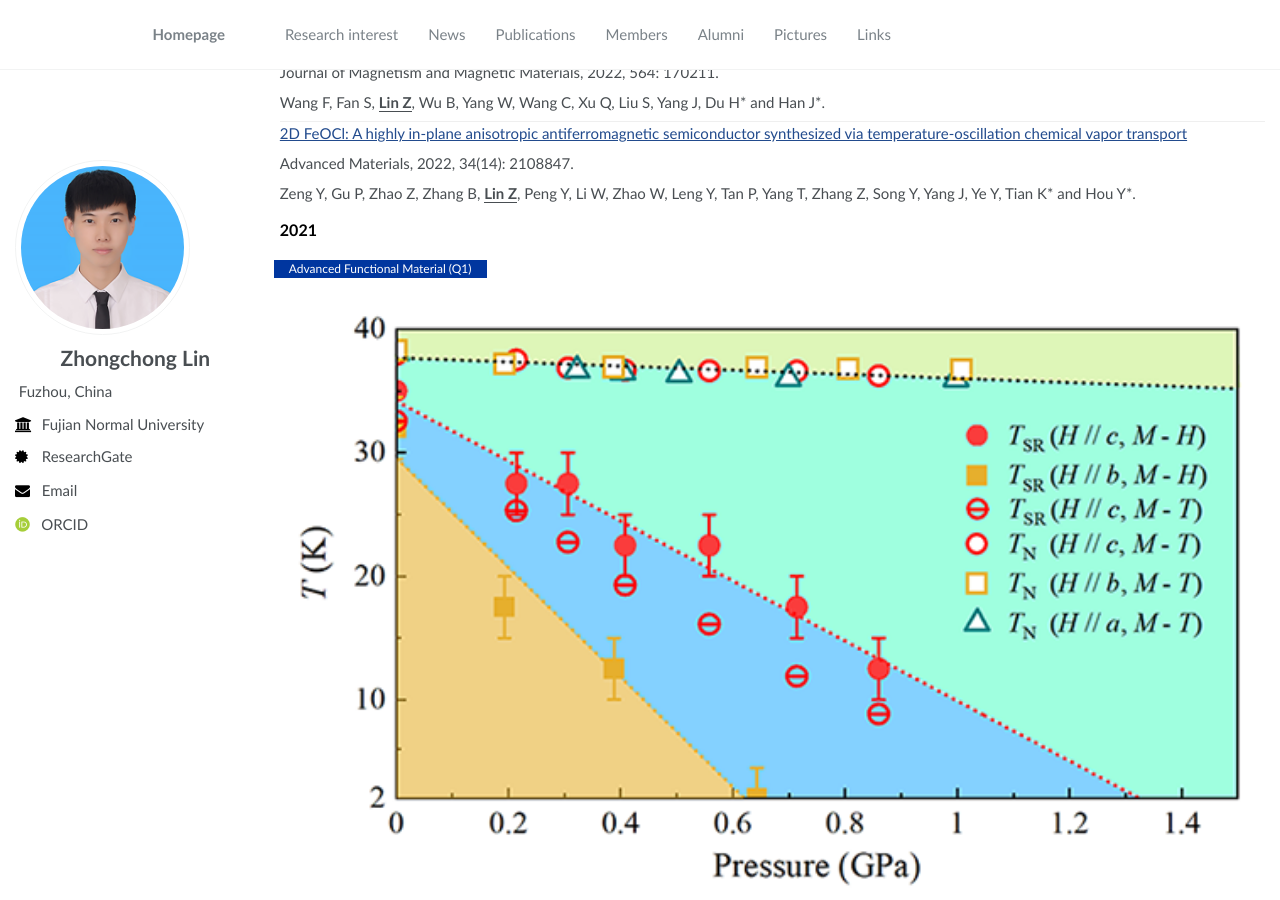
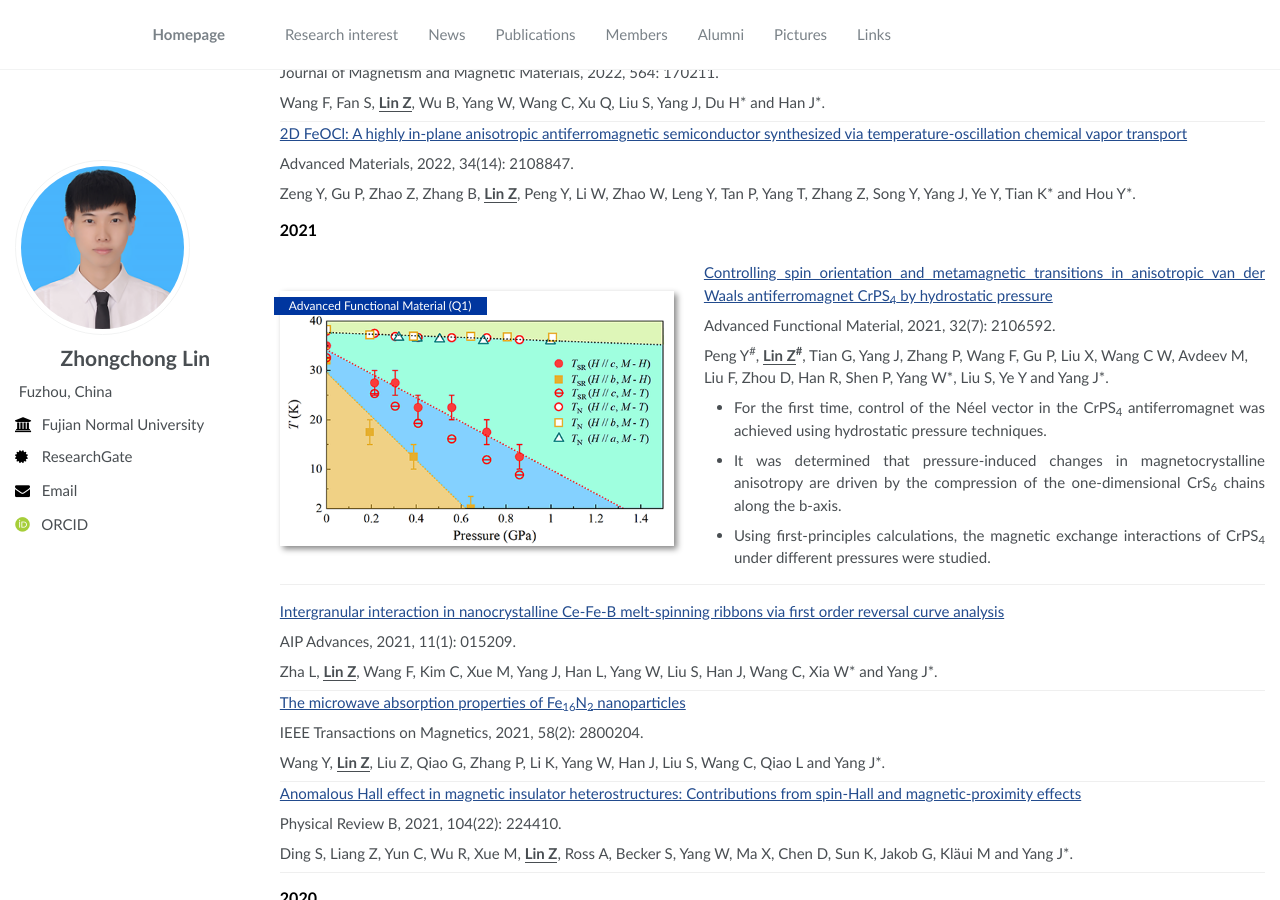
Before and after one commit to zhongchonglin/zhongchonglin.github.io, a Jekyll site: the page built from _pages/about.md, in a window 1280 px wide and 900 px high, scrolled down 3676 px. Built offline with Jekyll 4.4.1, drawn with Linux system fonts in a browser that asks for light colours; some web fonts are replaced.

Commit message:
Update about.md

```diff
--- a/_pages/about.md
+++ b/_pages/about.md
@@ -206,7 +206,7 @@
 
 
 
-<div style="border-bottom: 1px #efefef solid">
+<div class="paper-box">
             <div class="paper-box-image">
               <div>
                 <div class="badge">Advanced Functional Material (Q1)</div><img src="images/2021pressure.png" alt="sym"
```
